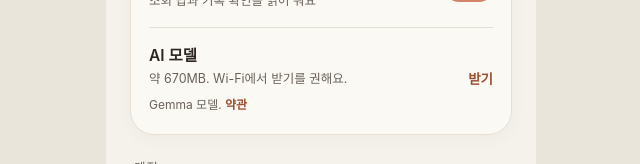
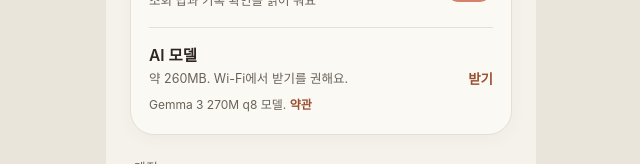
Before and after one commit to nuuco/lastly-seb, a Next.js app in the folder apps/web/: page /settings in a window 1280 px wide. Shown: the part 456-620 px from the top of the page, without its empty margins (319-959 px from the left). Built offline with nearby package versions, Linux system fonts and the light colour scheme; no server answers.

Commit message:
feat(web): 온디바이스 기본 모델을 270M으로 전환
- 기본·대체 모델 gemma3-1b → gemma3-270m
- 설정 AI 모델 줄의 크기·모델명을 모델 목록 값으로 표시
- 약관 모델 크기 문구 약 260MB 로 갱신

```diff
--- a/apps/web/src/app/legal/terms/page.tsx
+++ b/apps/web/src/app/legal/terms/page.tsx
@@ -39,7 +39,7 @@ export default function TermsPage() {
         에도 동의하는 것입니다. 파일은 이 기기에 두고, 문장은 그 모델 안에서만 처리합니다.
       </p>
       <p>
-        모델은 약 670MB 입니다. 홈에 처음 오실 때와 설정에서 받을지 고르실 수 있고, 받지
+        모델은 Gemma 3 270M 이며 약 260MB 입니다. 홈에 처음 오실 때와 설정에서 받을지 고르실 수 있고, 받지
         않아도 기록은 규칙과 확인 화면으로 이어갑니다. 설정에서 동의를 지우면 이 앱은 모델을
         다시 쓰지 않습니다. 브라우저가 받아 둔 파일까지 항상 지워지지는 않습니다.
       </p>
--- a/apps/web/src/features/on-device/models.ts
+++ b/apps/web/src/features/on-device/models.ts
@@ -68,8 +68,8 @@ const MODELS: Record<ModelId, ModelSpec> = {
   },
 };
 
-/** Nano 를 못 쓰는 기기에서 대신 쓸 모델. */
-export const FALLBACK_MODEL: ModelId = 'gemma3-1b';
+/** 앱 기본 모델이자 Nano 를 못 쓰는 기기에서 대신 쓸 모델. */
+export const FALLBACK_MODEL: ModelId = 'gemma3-270m';
 
 function isModelId(value: string | undefined): value is ModelId {
   return value !== undefined && value in MODELS;
--- a/apps/web/src/features/on-device/on-device-settings.tsx
+++ b/apps/web/src/features/on-device/on-device-settings.tsx
@@ -5,6 +5,7 @@ import { useEffect, useState } from 'react';
 
 import { Toggle } from '@/components/ui/toggle';
 import {
+  activeModelSpec,
   engineErrorMessage,
   engineProgressLabel,
   cancelEngineLoad,
@@ -25,6 +26,7 @@ import {
   setModelConsent,
   setVoiceGuidance,
 } from '@/features/on-device/consent';
+import type { ModelSpec } from '@/features/on-device/models';
 
 /** 설정 13에 없는 행 — 음성 안내와 AI 모델. */
 export function OnDeviceSettings() {
@@ -35,12 +37,14 @@ export function OnDeviceSettings() {
   const [progress, setProgress] = useState<EngineProgress | null>(null);
   const [busy, setBusy] = useState(false);
   const [error, setError] = useState<string | null>(null);
+  const [spec, setSpec] = useState<ModelSpec | null>(null);
 
   useEffect(() => {
     setVoice(isVoiceGuidanceOn());
     const current = getModelConsent();
     setConsent(current);
     setGpu(isEngineSupported());
+    setSpec(activeModelSpec());
     setReady(isEngineReady());
     const unsub = subscribeEngineProgress((next) => {
       setProgress(next);
@@ -100,7 +104,7 @@ export function OnDeviceSettings() {
         ? engineProgressLabel(progress!)
         : consent === 'granted'
           ? '모델을 준비하고 있어요.'
-          : '약 670MB. Wi-Fi에서 받기를 권해요.';
+          : `${spec?.sizeLabel ?? ''}. Wi-Fi에서 받기를 권해요.`;
 
   return (
     <>
@@ -126,7 +130,7 @@ export function OnDeviceSettings() {
             <p className="mt-[3px] text-12.5 text-ink-3">{error ?? modelHint}</p>
             {isEngineBusy(progress) ? <EngineProgressBar progress={progress!} /> : null}
             <p className="mt-1.5 text-12 leading-[1.6] text-ink-3">
-              Gemma 모델.{' '}
+              {spec?.label ?? 'Gemma'} 모델.{' '}
               <Link href="/legal/terms" className="font-semibold text-accent-ink">
                 약관
               </Link>
```
Also changed, not shown: 1 other file (tests, documents, lock files or other folders).
